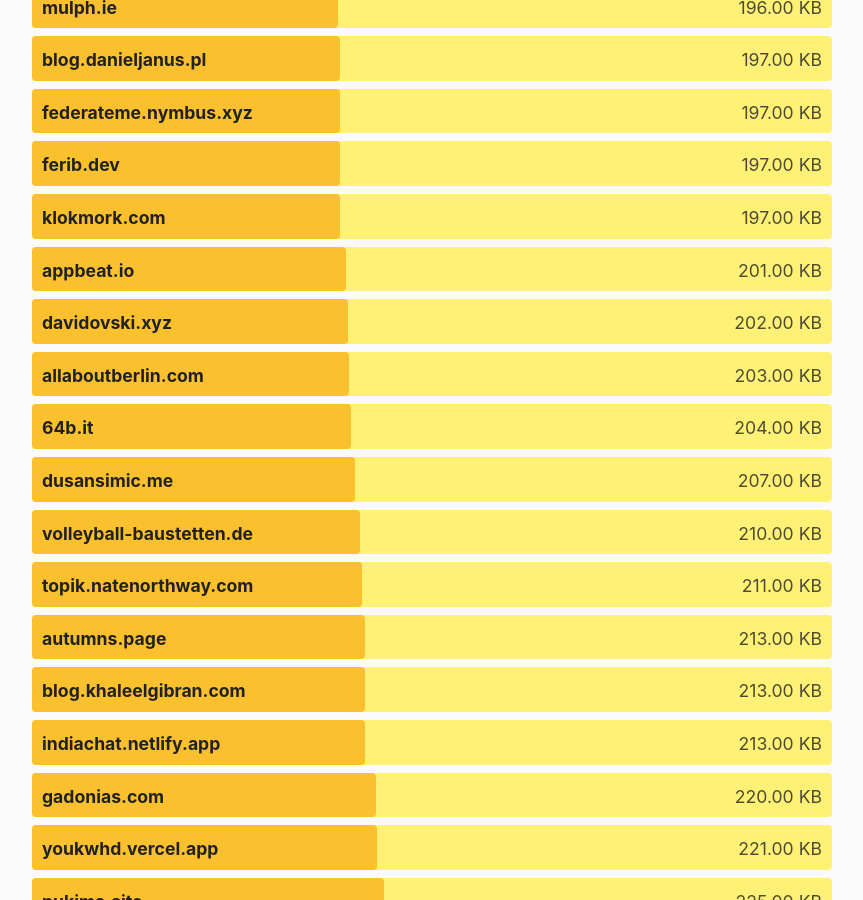
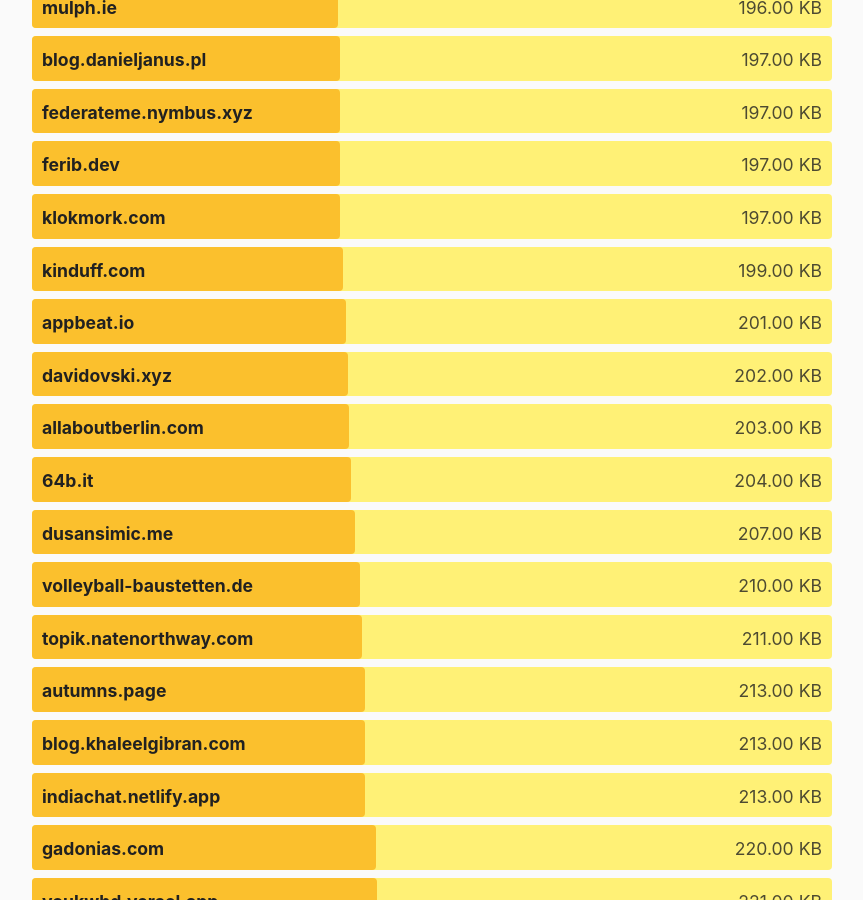
Before and after one commit to kevquirk/512kb.club, a Jekyll site: the page built from index.md, in a window 1280 px wide and 900 px high, scrolled down 21789 px. Shown: the whole window, without its empty margins (208-1071 px from the left). Built offline with Jekyll 4.4.1, drawn with Linux system fonts in a browser that asks for light colours.

Commit message:
Update sites.yml

```diff
--- a/_data/sites.yml
+++ b/_data/sites.yml
@@ -2572,3 +2572,8 @@
   url: https://zwbetz.com/
   size: 67.8
   last_checked: 2022-07-20
+
+- domain: kinduff.com
+  url: https://kinduff.com/
+  size: 199
+  last_checked: 2022-09-12
```
